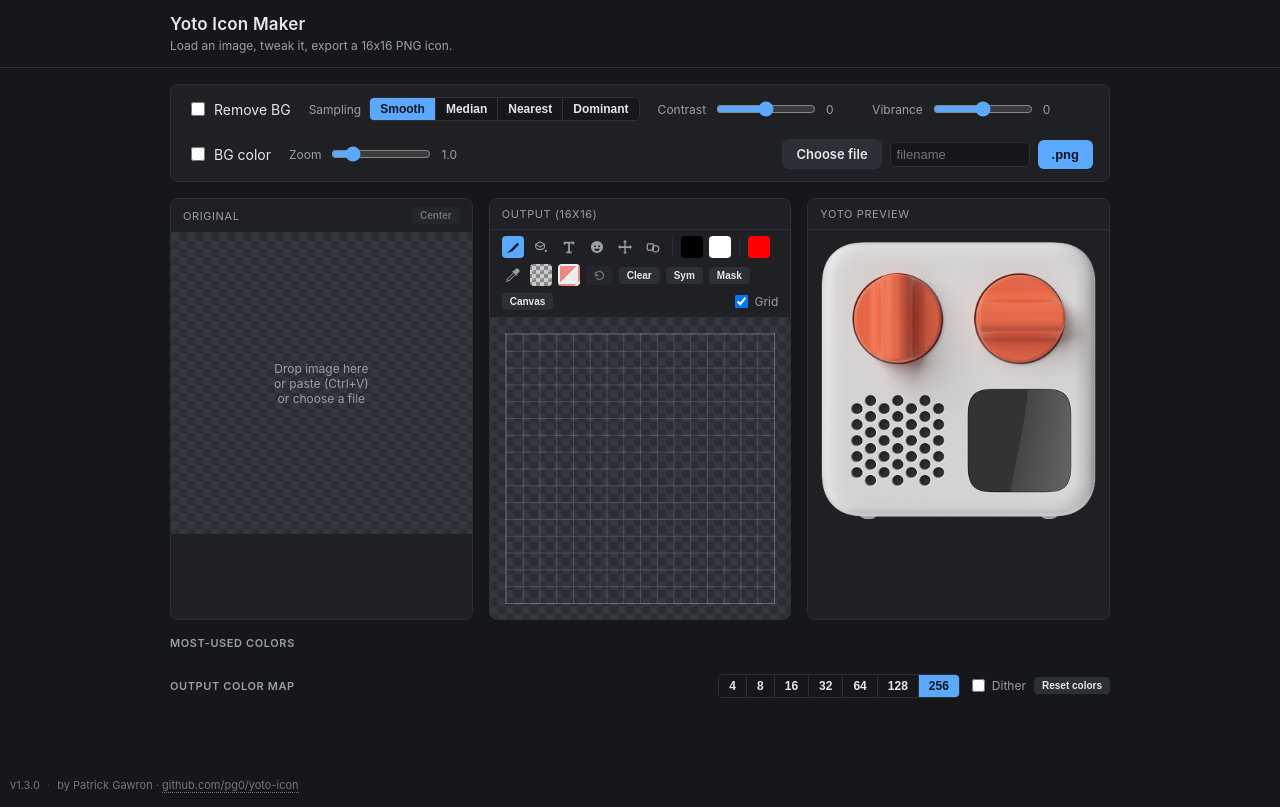
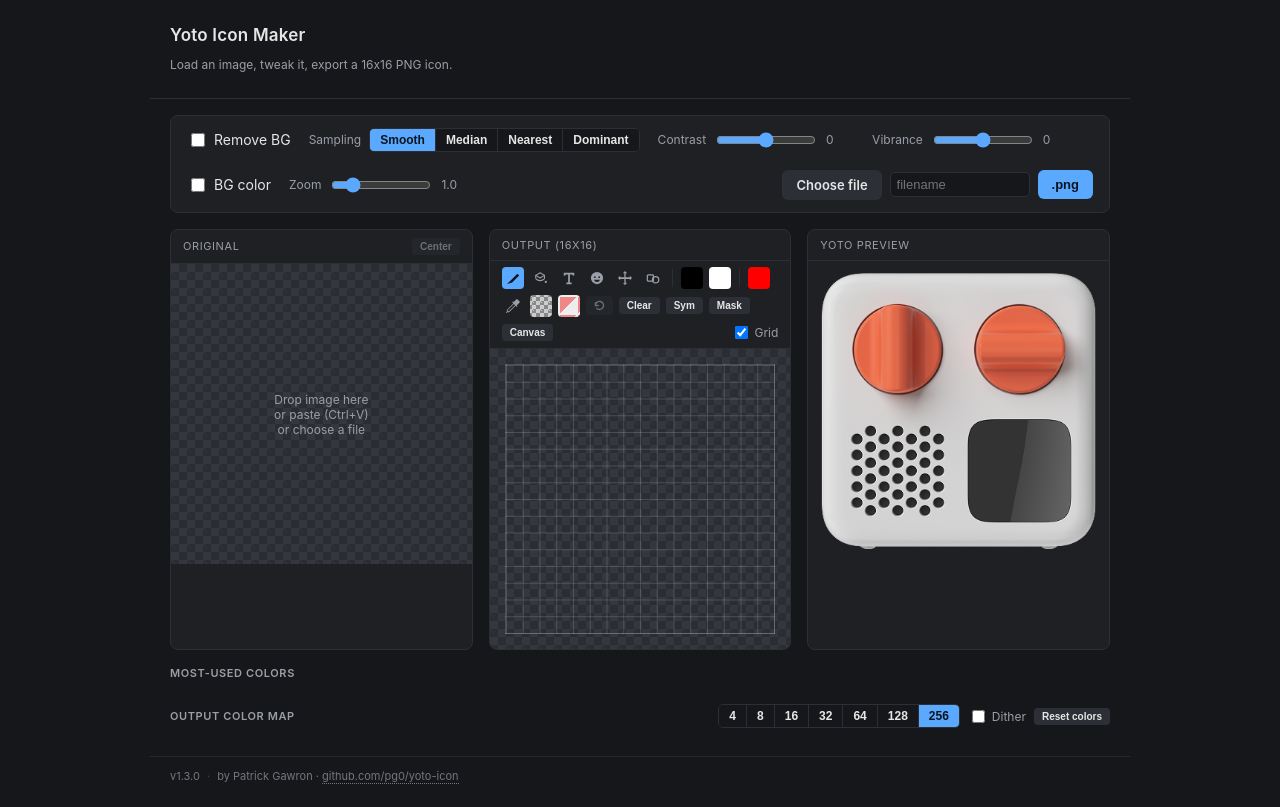
Before and after one commit to pg0/yoto-icon, a plain HTML site: page index.html in a window 1280 px wide. Drawn offline with Linux system fonts and the light colour scheme.

Commit message:
Align header and footer to the content column (same width); un-fix footer
- header, main, footer all share the 980px centred box; header divider no longer full-bleed
- footer (version + attribution) moved from position:fixed at the viewport corner into normal flow right under the content, with a mirroring top divider

```diff
--- a/index.html
+++ b/index.html
@@ -22,29 +22,29 @@
     font-family: -apple-system, "Segoe UI", Roboto, Helvetica, Arial, sans-serif;
     font-size: 14px;
   }
+  /* Header, main and footer share the same 980px centred box (940px inner
+     after 20px side padding) so their left/right edges - and the header's
+     divider - all line up as one column. */
   header {
+    max-width: 980px;
+    margin: 0 auto;
     padding: 14px 20px;
     border-bottom: 1px solid var(--panel-border);
   }
-  /* 940px = main's 980px minus its 2x20px padding (border-box), so the
-     header text lines up with the content column below */
   header h1 {
-    max-width: 940px;
-    margin: 0 auto;
     font-size: 17px;
     font-weight: 600;
     letter-spacing: 0.2px;
   }
   header p {
-    max-width: 940px;
-    margin: 4px auto 0;
+    margin-top: 4px;
     color: var(--text-dim);
     font-size: 12px;
   }
   main {
     max-width: 980px;
     margin: 0 auto;
-    padding: 16px 20px 40px;
+    padding: 16px 20px 20px;
   }
   .controls {
     display: flex;
@@ -474,9 +474,10 @@
     border-bottom-color: var(--accent);
   }
   .app-version {
-    position: fixed;
-    left: 10px;
-    bottom: 8px;
+    max-width: 980px;
+    margin: 0 auto;
+    padding: 12px 20px 24px;
+    border-top: 1px solid var(--panel-border);
     font-size: 11px;
     color: var(--text-dim);
     opacity: 0.7;
```
